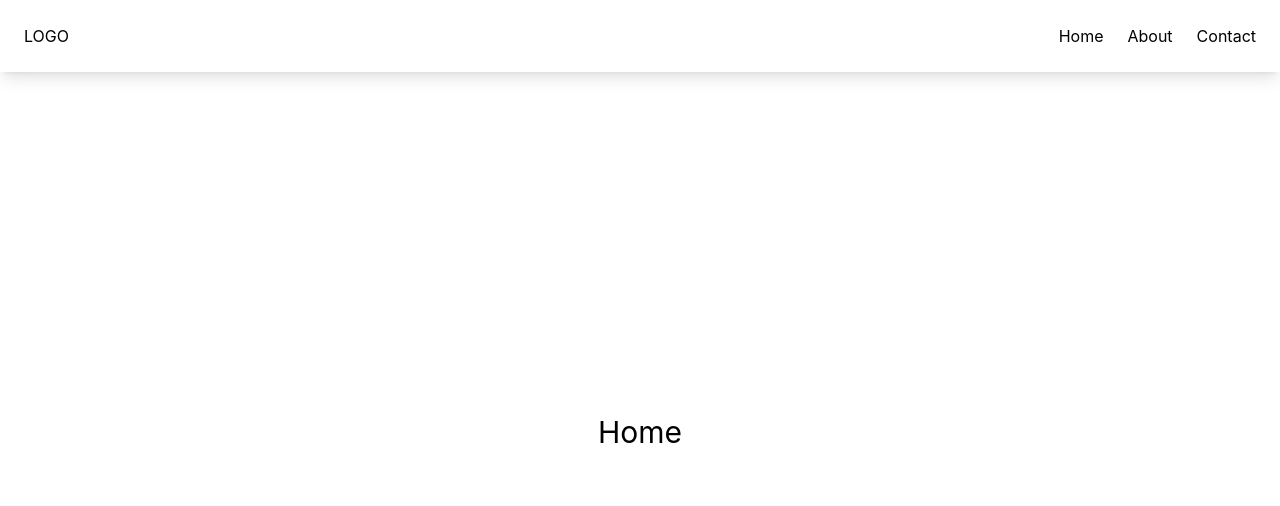
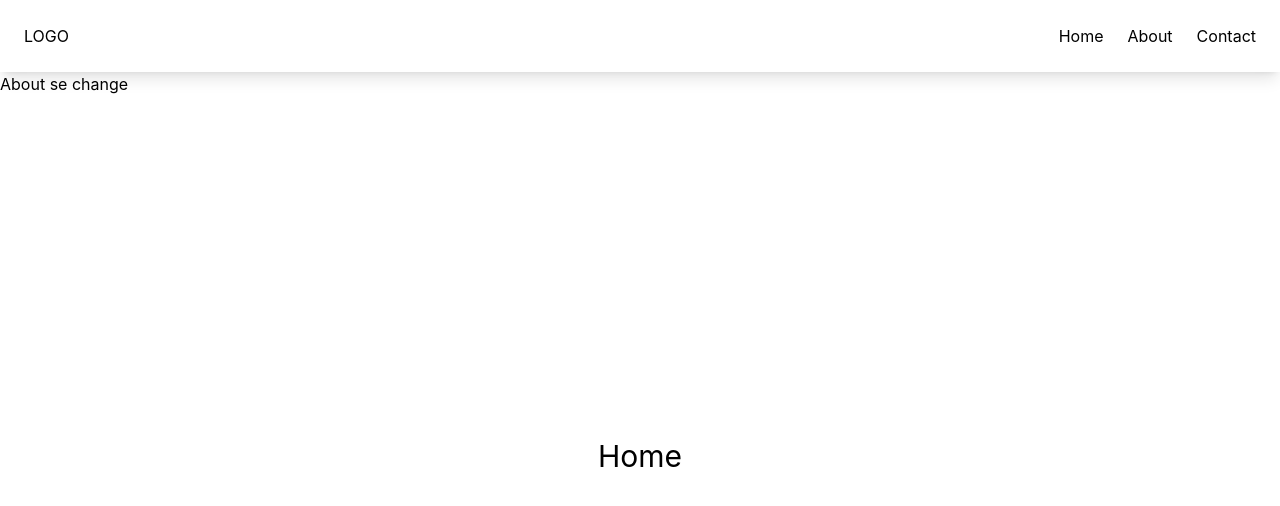
Before and after one commit to heyynasir/git-with-project, a React app in the folder Frontend/: page / in a window 1280 px wide. Shown: the top 506 px of the page. Built offline with nearby package versions, Linux system fonts and the light colour scheme; the HTML template or start-up script is replaced by a standard one.

Commit message:
about changes line 12

```diff
--- a/Frontend/src/App.jsx
+++ b/Frontend/src/App.jsx
@@ -9,6 +9,7 @@ function App() {
     <div className=''>
       <Navbar />
 
+    <p>About se change</p>
       <Routes>
           <Route path='/' element={<Home />} />
           <Route path='/about' element={<About />} />
```
